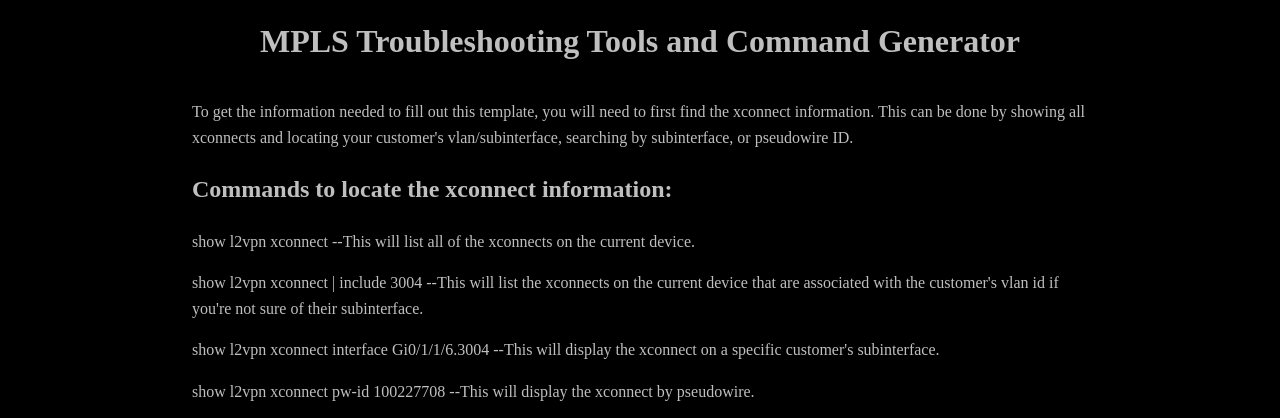
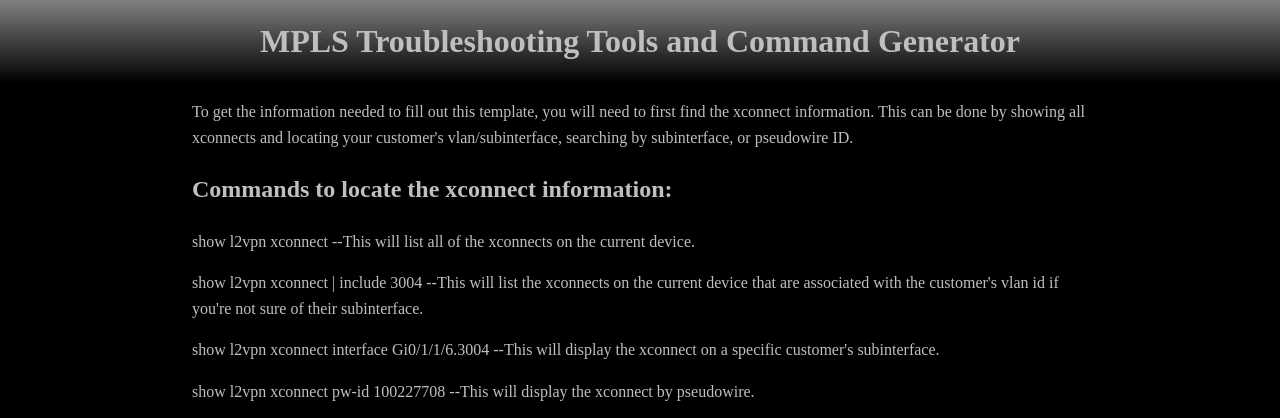
Before and after one commit to andrewgilpin/andrewgilpin.github.io, a plain HTML site: page index.html in a window 1280 px wide. Shown: the top 418 px of the page. Drawn offline with nearby package versions, Linux system fonts and the light colour scheme.

Commit message:
Update styles.css
Changin' things again!

```diff
--- a/styles.css
+++ b/styles.css
@@ -19,8 +19,7 @@ img {
 input, textarea {
   background: black;
   color: white;
-  border-style: solid;
-  border-color: #bfbfbf;
+  border: 1px solid #bfbfbf;
 }
 legend {
 	color: #bfbfbf;
@@ -30,7 +29,11 @@ legend {
 ==================================== */
 
 .main-header {
-	background: inherit;
+	background-image: -webkit-linear-gradient(top, grey, black);
+	    background-image: -moz-linear-gradient(top, grey, black);
+	    background-image: -ms-linear-gradient(top, grey, black);
+	    background-image: -o-linear-gradient(top, grey, black);
+	    background-image: linear-gradient(to bottom, grey, black);
 	padding: 1em 0;
 	text-align: center;
 }
```
